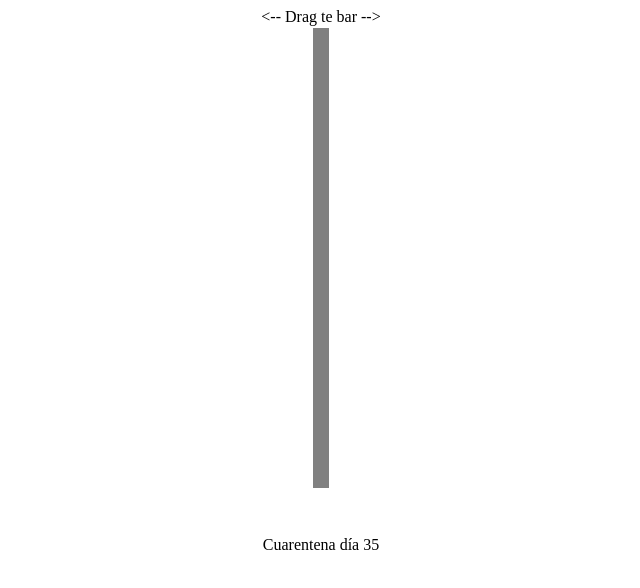
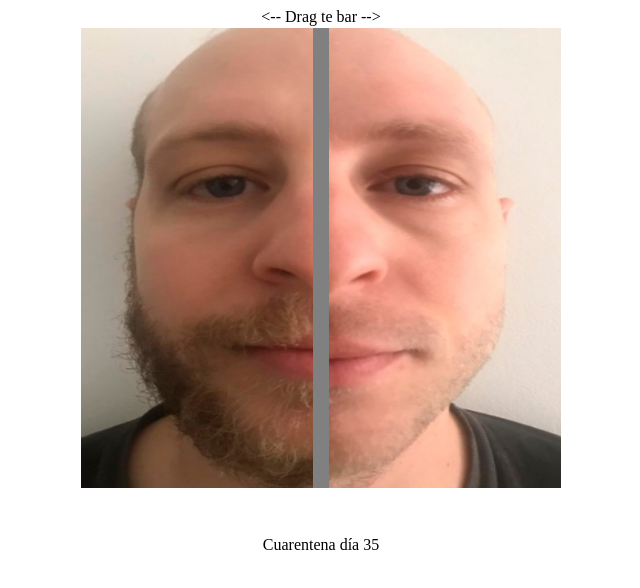
Before and after one commit to fjn2/beforeAfterSlice, a website: page index.html in a window 1280 px wide. Shown: the whole page, without its empty margins (319-959 px from the left). Drawn offline with Linux system fonts and the light colour scheme; the site is published under a folder, as on GitHub Pages, so addresses that start at the root find nothing.

Commit message:
Relative paths

```diff
--- a/index.html
+++ b/index.html
@@ -21,13 +21,13 @@
 
     .before {
       /* background: red; */
-      background-image: url('/assets/before.jpeg');
+      background-image: url('assets/before.jpeg');
 
     }
     .after {
       /* background: blue; */
       left: 50%;
-      background-image: url('/assets/after.jpeg');
+      background-image: url('assets/after.jpeg');
     }
     .border {
       height: 100%;
```
